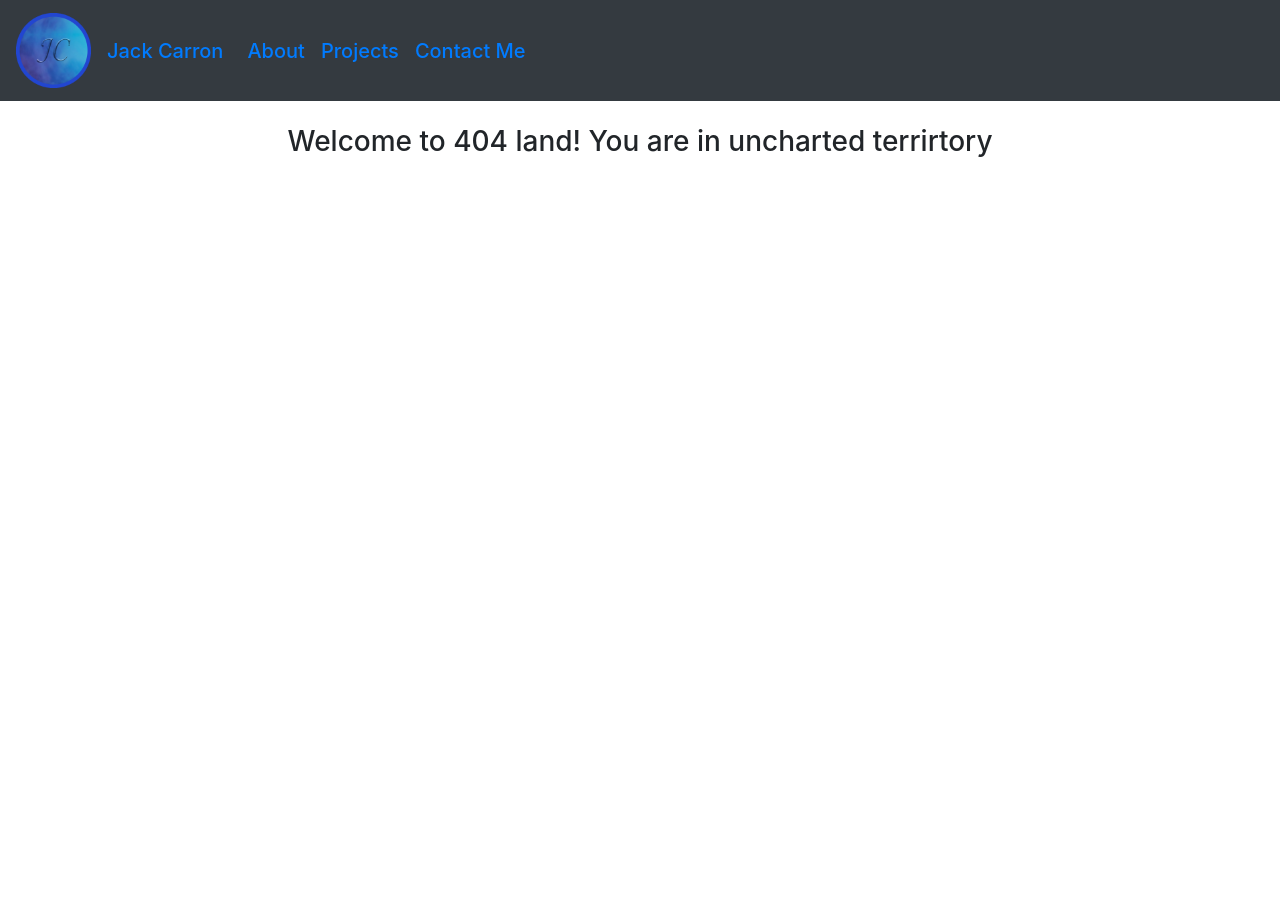
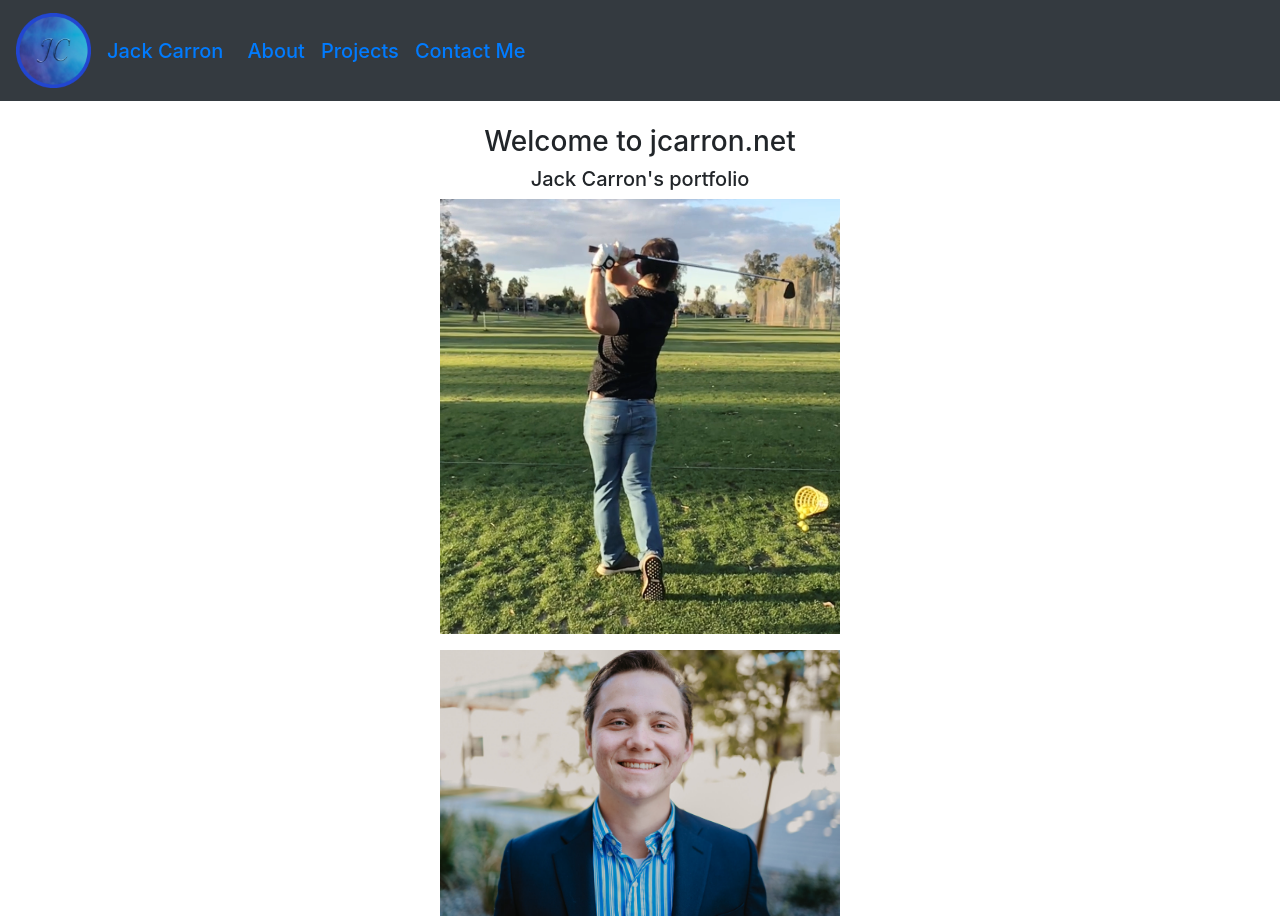
Before and after one commit to JackCarron/JacksWebsite, a React (Create React App) app in the folder frontend/: page / in a window 1280 px wide. Before the commit this address had no page. Before the commit the page ends 800 px from the top, so only its background shows below. Built offline with nearby package versions, Linux system fonts and the light colour scheme.

Commit message:
Frontend finished

```diff
--- a/frontend/src/App.js
+++ b/frontend/src/App.js
@@ -8,6 +8,7 @@ import About from "./components/about.component.js";
 import Contact from "./components/contact.component.js";
 import Header from "./components/header.component.js"
 import _404 from "./components/404.component.js"
+import LandingPage from "./components/landingPage.component.js"
 
 class App extends Component {
   render() {
@@ -20,6 +21,7 @@ class App extends Component {
           <Route path="/about" exact component={About} />
           <Route path="/contact" component={Contact} />
           <Route path="/projects" component={Projects} />
+          <Route path="/" component={LandingPage}/>
           <Route component={_404}/>
           </Switch>
         </div>
--- a/frontend/src/components/contact.component.js
+++ b/frontend/src/components/contact.component.js
@@ -6,7 +6,7 @@ export default class Contact extends Component {
             <div className="text-center">
                 <h1>Contact Jack</h1>
                 <h6>Hello, the following form allows you to leave a message for Jack.</h6>
-                <form style={{'max-width':'500px'}}
+                <form style={{'maxWidth':'500px'}}
                       className="form-group justify-content-center m-auto">
                     <label>Your Contact Email:</label>
                     <input className="form-control mb-2"
--- /dev/null
+++ b/frontend/src/components/landingPage.component.js
@@ -0,0 +1,23 @@
+import React, { Component } from 'react';
+
+import golf from "../assets/Golf.PNG"
+import professional from "../assets/Professional.JPG"
+
+export default class About extends Component {
+    render() {
+        return (
+            <div className="text-center">
+                <h3>Welcome to jcarron.net</h3>
+                <h5>Jack Carron's portfolio</h5>
+            <img src={golf}
+                 alt="Golf"
+                 style={{'maxWidth':'400px'}}/>
+            <br />
+            <img className="mt-3"
+                 src={professional}
+                 alt="Professional Headshot"
+                 style={{'maxWidth':'400px'}}/>
+            </div>
+        )
+    }
+}
--- a/frontend/src/components/projects.component.js
+++ b/frontend/src/components/projects.component.js
@@ -5,15 +5,7 @@ export default class Projects extends Component {
         return (
             <div className="text-center">
             <h3>Jack's Projects/Technical Experience</h3>
-            <ul className="list-group"><li className="list-group-item">Hands on experience in Software Development Lifecycle with Salesforce
-                at a leading tech company.</li>
-                <li className="list-group-item">He recently passed the Salesforce Platform Developer 1 exam.</li>
-                <li className="list-group-item mb-2">Building reusable salesforce assets with Salesforce Setup, Apex, and Lightning Web Component.</li>
-            </ul>
-                <img src="https://upload.wikimedia.org/wikipedia/en/thumb/8/83/Salesforce_logo.svg/1200px-Salesforce_logo.svg.png"
-                     style={{'maxWidth':'250px'}}/>
             <h5 className="mt-3">Full-Stack Developer</h5>
-
             <ul className="list-group">
                 <li className="list-group-item">Front-End: React, Back-End: Express JS, Runtime: Node.js, Database: Mongo DB</li>
                 <li className="list-group-item">Full-Stack software developer for internal Deloitte project.</li>
@@ -21,19 +13,23 @@ export default class Projects extends Component {
                     <a href="https://jcarron.net">
                              https://jcarron.net
                     </a> built from scratch with MERN by Jack</li>
-
             </ul>
             <img src="https://upload.wikimedia.org/wikipedia/commons/thumb/a/a7/React-icon.svg/1200px-React-icon.svg.png"
-                     style={{'maxWidth':'250px'}}/>
+                 alt="react"
+                 style={{'maxWidth':'250px'}}/>
             <h5 className="mt-3">Other Experience</h5>
-            <ul className="list-group">
-                <li className="list-group-item">PetSmart Software Engineer Internship
+            <ul className="list-group"><li className="list-group-item">Deloitte: Hands on experience in Software Development Lifecycle with Salesforce
+                at a leading tech company.</li>
+                <li className="list-group-item">He recently passed the Salesforce Platform Developer 1 exam.</li>
+                <li className="list-group-item mb-2">Deloitte: Building reusable salesforce assets with Salesforce Setup, Apex, and Lightning Web Component.</li>
+                <li className="list-group-item">PetSmart: .NET Software Engineer Intern
                     <a href="https://daycamp-api.petsmart.com/swagger"> REST API for Doggie DayCamp</a></li>
                 <li className="list-group-item mb-2">OnBase Developer, Oracle SQL Database</li>
             </ul>
+            <h5 className="mt-3">Bachelors of Science in Information Systems</h5>
             <img src="https://i.pinimg.com/originals/72/05/fd/7205fd42cb59499e0f729df4836cd70f.png"
-                     style={{'maxWidth':'250px'}}/>
-            <h5 className="mt-3">Bachelors of Science in Information Systems</h5>
+                 alt="NAU"
+                 style={{'maxWidth':'250px'}}/>
             </div>
 
 
```
Also changed, not shown: frontend/src/assets/Golf.PNG (added), frontend/src/assets/Professional.JPG (added).
